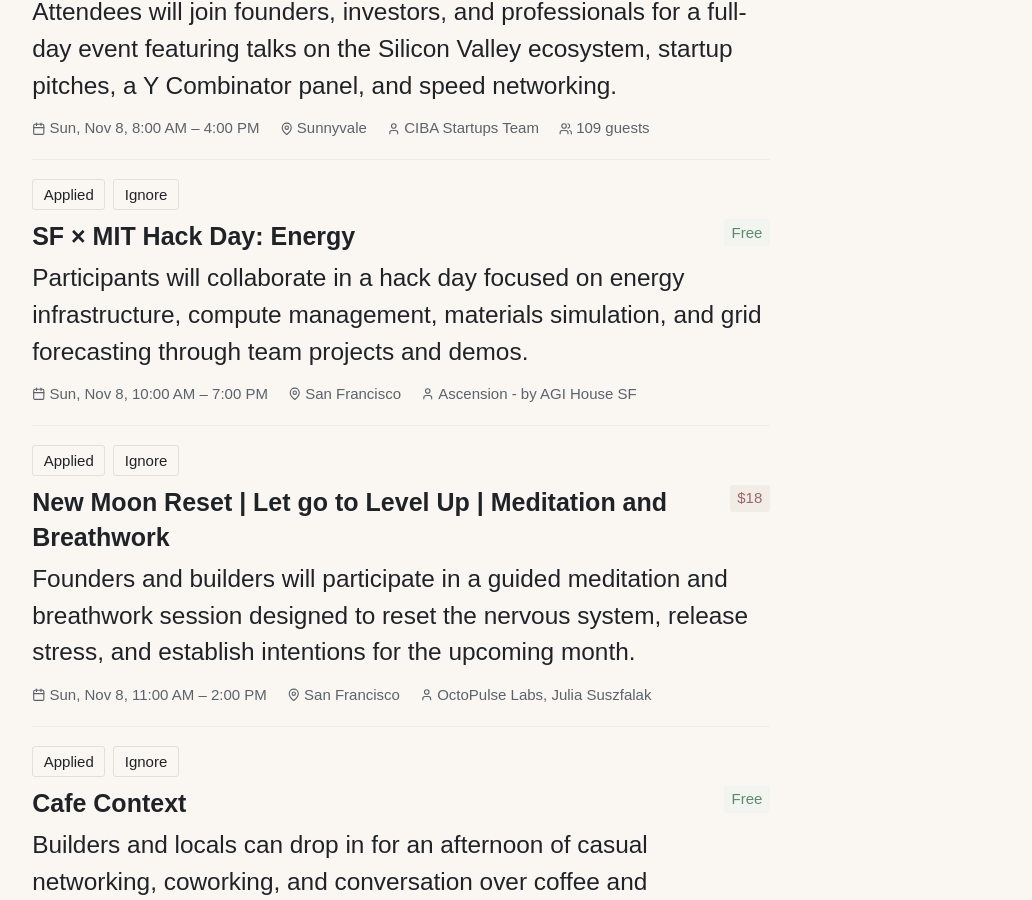
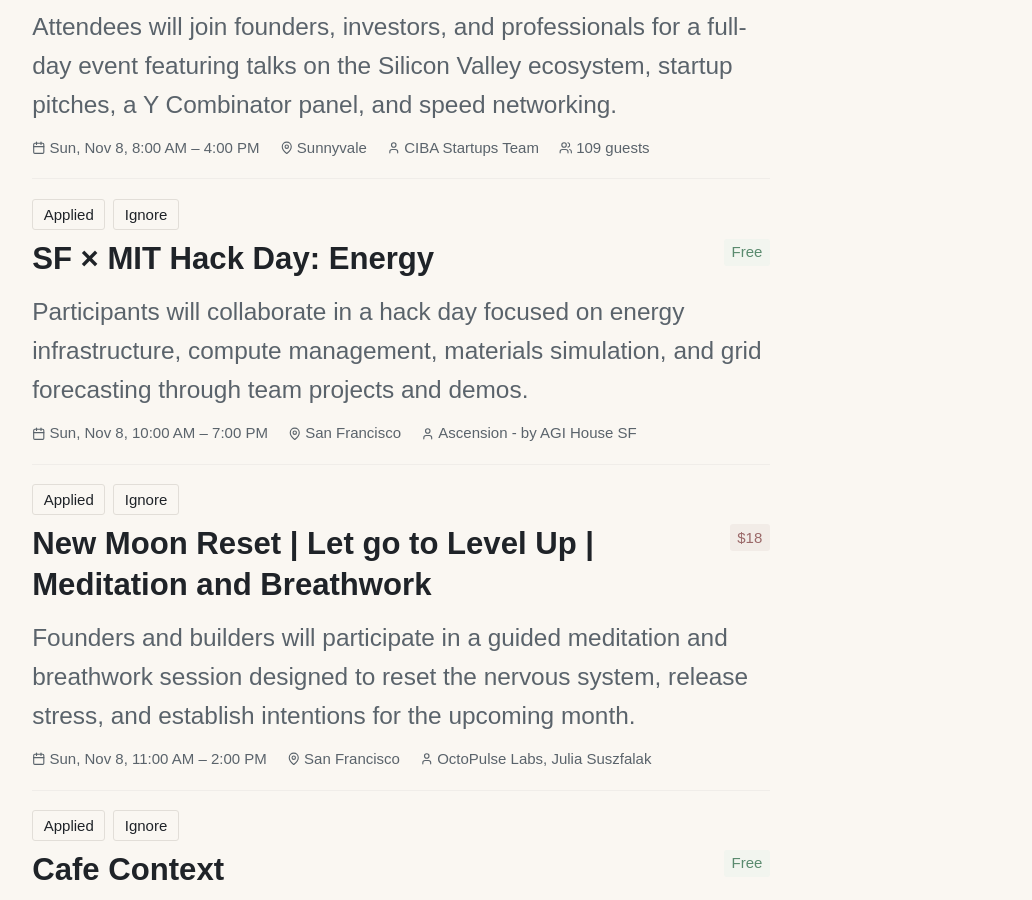
Before and after one commit to liuyixiaohu/personal-web-dev, an Astro site: page /events in a window 1280 px wide. Shown: the part 736-1636 px from the top of the page, without its empty margins (239-1271 px from the left). Built offline with nearby package versions, Linux system fonts and the light colour scheme; Astro itself is replaced by a stand-in of ours; a small style sheet from the web is missing.

Commit message:
Strengthen event card title and summary hierarchy

```diff
--- a/src/components/events/EventCard.svelte
+++ b/src/components/events/EventCard.svelte
@@ -177,8 +177,9 @@
 <style>
   .event-summary {
     margin: 0 0 var(--space-xs);
-    color: var(--text);
-    line-height: 1.5;
+    font-size: var(--fs-base);
+    color: var(--text-light);
+    line-height: 1.6;
   }
 
   .event-card-header {
@@ -186,7 +187,7 @@
     justify-content: space-between;
     align-items: flex-start;
     gap: var(--space-sm);
-    margin-bottom: 0.3rem;
+    margin-bottom: var(--space-xs);
   }
 
   .event-name-row {
@@ -208,11 +209,11 @@
   }
 
   .event-name {
-    font-size: var(--fs-md);
-    font-weight: 600;
+    font-size: var(--fs-lg);
+    font-weight: 700;
     color: var(--text);
     text-decoration: none;
-    line-height: 1.4;
+    line-height: 1.3;
   }
 
   .event-name:hover {
```
